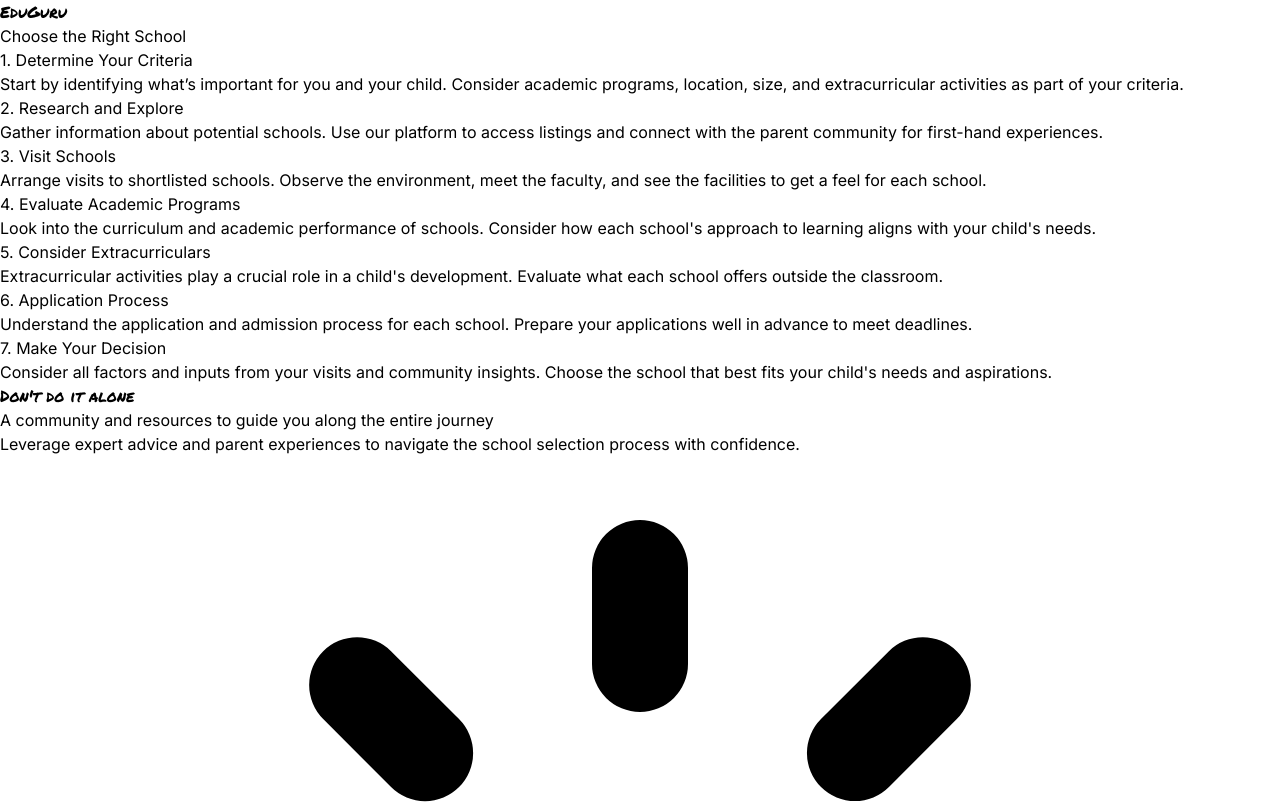
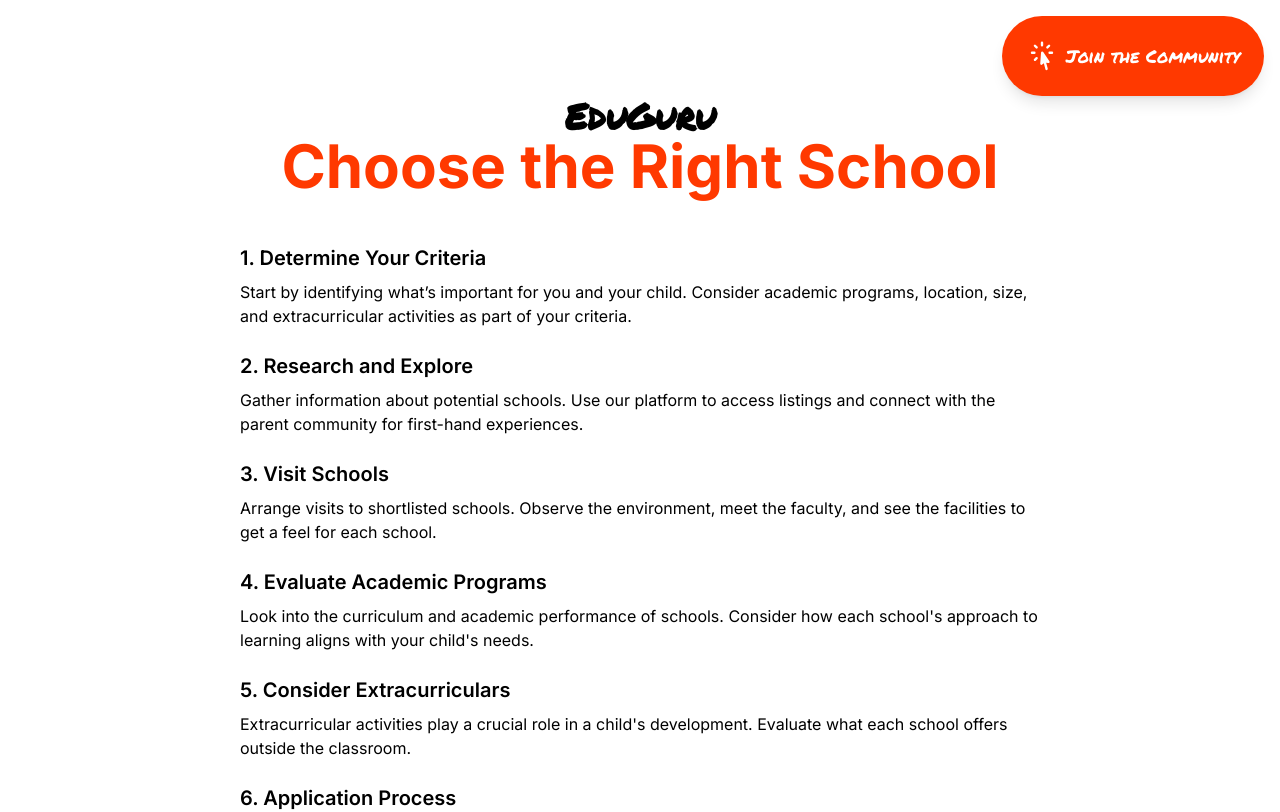
Before and after one commit to neeld3/VisceralMKT, a Next.js app: page / in a window 1280 px wide. Shown: the top 812 px of the page. Built offline with nearby package versions, Linux system fonts and the light colour scheme.

Commit message:
Update tailwind.config.js

```diff
--- a/tailwind.config.js
+++ b/tailwind.config.js
@@ -3,13 +3,6 @@ module.exports = {
   content: [
     "./src/**/*.{js,ts,jsx,tsx,mdx}",
   ],
-  theme: {
-    extend: {},
-  },
-  plugins: [],
-}
-
-module.exports = {
   theme: {
     extend: {
       colors: {
@@ -17,4 +10,5 @@ module.exports = {
       },
     },
   },
+  plugins: [],
 }
```
